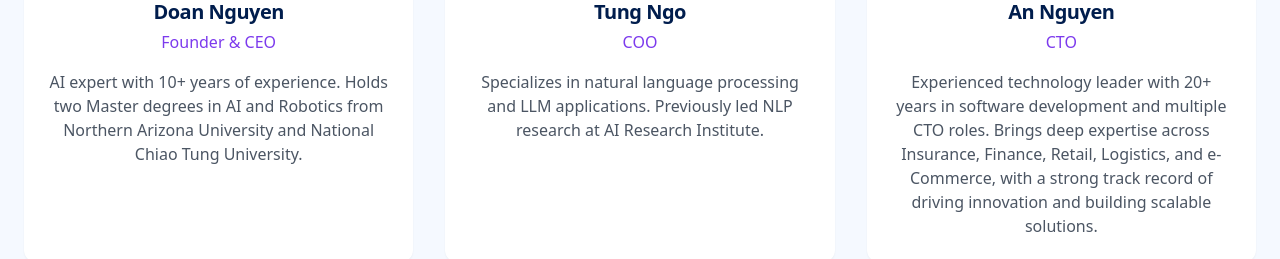
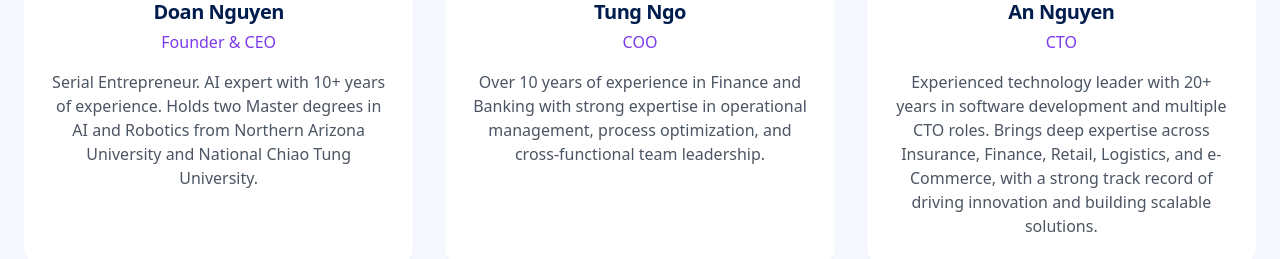
Before and after one commit to DoanNguyenTrong/primitive-ai-website, a React (Vite) app: page /about in a window 1280 px wide. Shown: the part 3187-3446 px from the top of the page. Built offline with nearby package versions, Linux system fonts and the light colour scheme.

Commit message:
Fix: Update About page content
Update the leadership team section with the new image and bio for Đoàn Nguyen and Tung Ngo.

```diff
--- a/src/pages/About.tsx
+++ b/src/pages/About.tsx
@@ -1,3 +1,4 @@
+
 import React from 'react';
 import { Button } from '@/components/ui/button';
 import SectionHeader from '@/components/SectionHeader';
@@ -9,14 +10,14 @@ const About = () => {
     {
       name: 'Doan Nguyen',
       role: 'Founder & CEO',
-      image: 'https://images.unsplash.com/photo-1519085360753-af0119f7cbe7?q=80&w=2574&auto=format&fit=crop',
-      bio: 'AI expert with 10+ years of experience. Holds two Master degrees in AI and Robotics from Northern Arizona University and National Chiao Tung University.'
+      image: '/lovable-uploads/55407f45-cf9e-4e2d-9e86-5e9a6ee68cd1.png',
+      bio: 'Serial Entrepreneur. AI expert with 10+ years of experience. Holds two Master degrees in AI and Robotics from Northern Arizona University and National Chiao Tung University.'
     },
     {
       name: 'Tung Ngo',
       role: 'COO',
       image: '/lovable-uploads/81dd2d8a-b19f-4161-897b-5302091869ae.png',
-      bio: 'Specializes in natural language processing and LLM applications. Previously led NLP research at AI Research Institute.'
+      bio: 'Over 10 years of experience in Finance and Banking with strong expertise in operational management, process optimization, and cross-functional team leadership.'
     },
     {
       name: 'An Nguyen',
```
